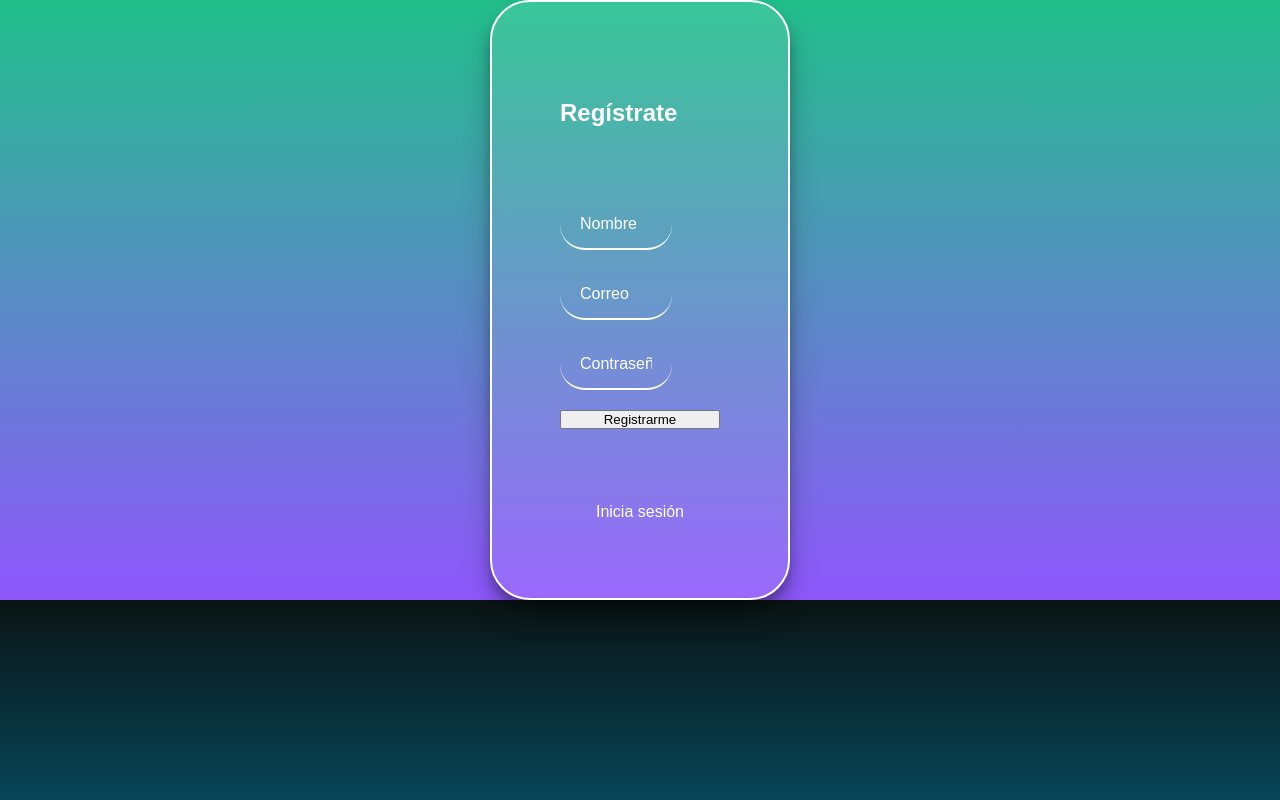
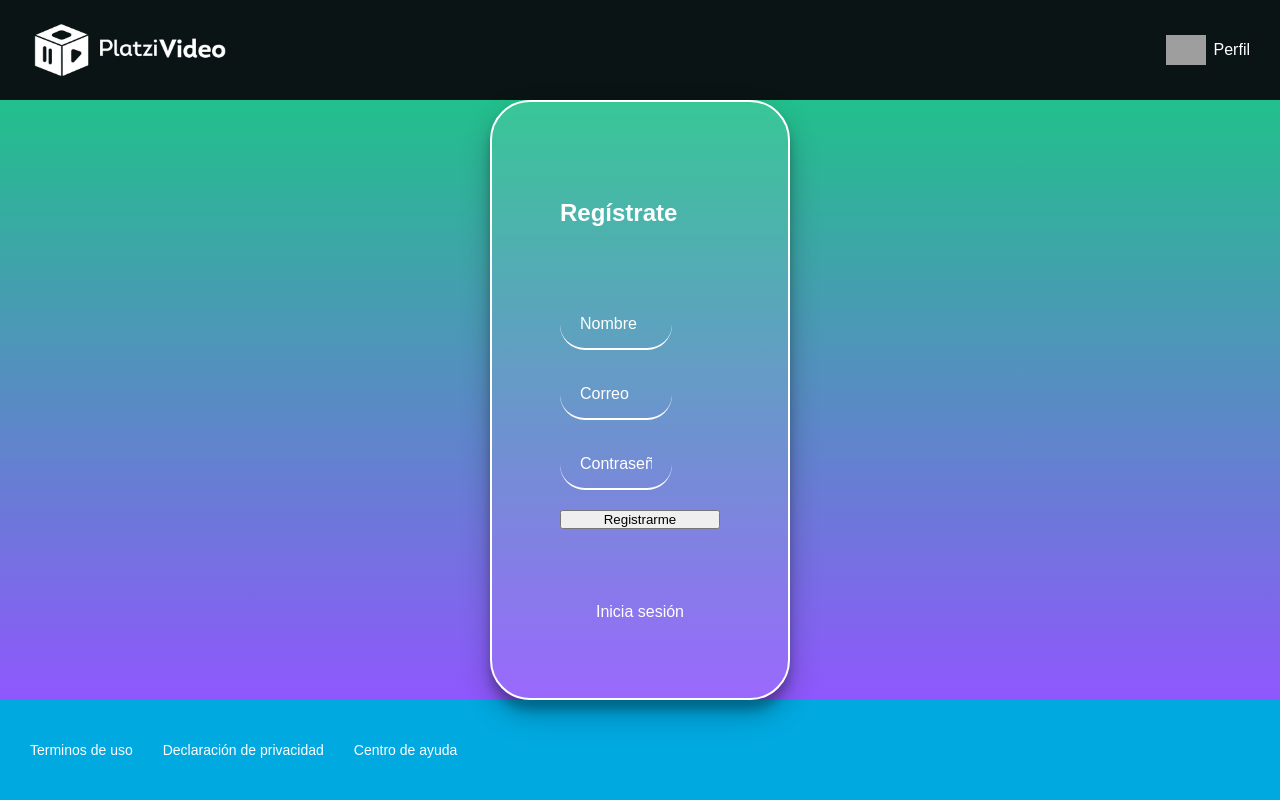
Before and after one commit to IsaiasMorochi/platzi-video, a React app: page /register in a window 1280 px wide. Built offline with nearby package versions, Linux system fonts and the light colour scheme; grey boxes are pictures that could not be loaded; a web font is replaced by a local one.

Commit message:
add component layout

```diff
--- a/src/assets/styles/components/Footer.scss
+++ b/src/assets/styles/components/Footer.scss
@@ -2,7 +2,7 @@
 
 .footer {
   align-items: center;
-  background-color: #8f57fd;
+  background-color: $color_down; //#8f57fd;
   display: flex;
   height: 100px;
   width: 100%;
--- /dev/null
+++ b/src/components/Layout.jsx
@@ -0,0 +1,13 @@
+import React from 'react';
+import Header from './Header';
+import Footer from './Footer';
+
+export const Layout = ({ children }) => (
+  <div className="App">
+    <Header />
+    {children}
+    <Footer />
+  </div>
+);
+
+export default Layout;
--- a/src/containers/Home.jsx
+++ b/src/containers/Home.jsx
@@ -16,10 +16,8 @@
   const initialState = useInitialState(API);
 
     return initialState.length === 0 ? <h1>Loading...</h1> : (
-        <div className="App">
-          <Header />
+        <>
           <Search />
-
           { initialState.mylist.length > 0 &&
             <Categories title="Mi lista">
               <Carousel>
@@ -52,8 +50,7 @@
               </Carousel>
           </Categories>
 
-          <Footer />
-        </div>
+        </>
     );
 }
 
--- /dev/null
+++ b/src/containers/NotFound.jsx
@@ -0,0 +1,9 @@
+import React from 'react'
+
+const NotFound = () => (
+  <>
+  <h1>No encontrado</h1>
+  </>
+);
+
+export default NotFound;
--- a/src/routes/App.js
+++ b/src/routes/App.js
@@ -1,14 +1,21 @@
 import React from 'react';
-import { BrowserRouter, Route, NavLink } from 'react-router-dom'
+import { BrowserRouter, Route, NavLink, Switch } from 'react-router-dom'
 import Home from "../containers/Home";
 import Login from '../containers/Login';
+import NotFound from '../containers/NotFound';
 import Register from '../containers/Register';
+import Layout from '../components/Layout';
 
 const App = () => (
   <BrowserRouter>
-    <Route exact path="/" component={Home} />
-    <Route path="/login" component={Login} />
-    <Route path="/register" component={Register} />
+    <Layout>
+      <Switch>
+        <Route exact path="/" component={Home} />
+        <Route path="/login" component={Login} />
+        <Route path="/register" component={Register} />
+        <Route component={NotFound} />
+      </Switch>
+    </Layout>
   </BrowserRouter>
 );
 
--- a/webpack.config.js
+++ b/webpack.config.js
@@ -35,7 +35,7 @@
         ],
       },
       {
-        test: /\.(png|gif|jpg)$/,
+        test: /\.(png|gif|jpg|svg|gif)$/,
         use: [
           {
             loader: 'file-loader',
```
Also changed, not shown: src/assets/styles/components/NotFound.scss (added).
